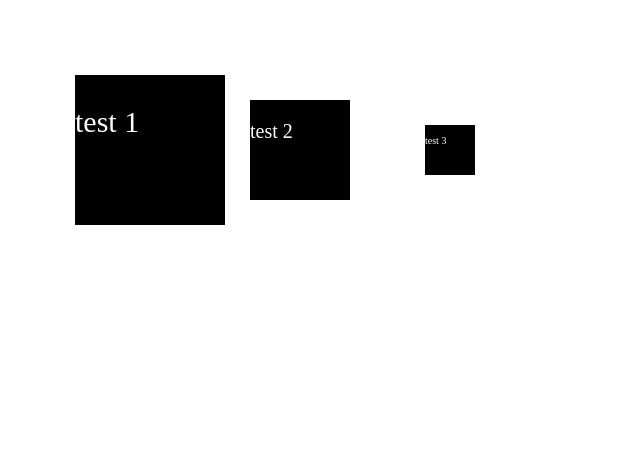
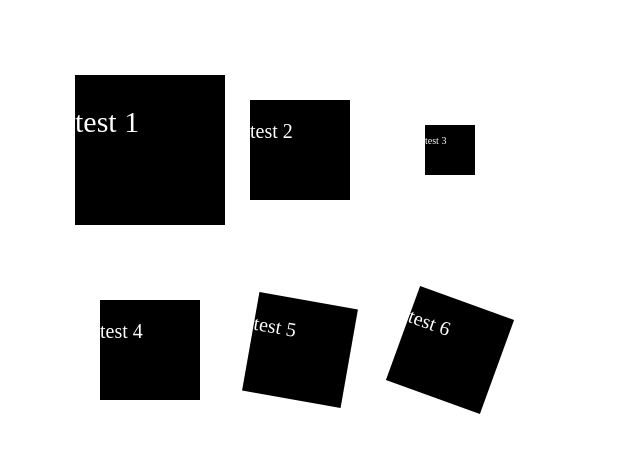
Before and after one commit to furoshiki0223/furoshiki.github.io, a plain HTML site: page ie_issues/1/index.html in a window 1280 px wide. Shown: the whole page, without its empty margins (0-640 px from the left). Drawn offline with Linux system fonts and the light colour scheme.

Commit message:
add IE issue 1 changed.

```diff
--- a/ie_issues/1/index.html
+++ b/ie_issues/1/index.html
@@ -13,22 +13,40 @@ html,body {
 	height : 100px;
 	background-color : black;
 	color : white;
-	top : 100px;
 	font-size: 20px;
 }
 
 .test1 {
+	top : 100px;
 	left : 100px;
 	transform : scale(1.5);
 }
 .test2 {
+	top : 100px;
 	left : 250px;
 	transform : scale(1.0);
 }
 .test3 {
+	top : 100px;
 	left : 400px;
 	transform : scale(0.5);
 }
+.test4 {
+	top : 300px;
+	left : 100px;
+	transform : rotate(0deg);
+}
+.test5 {
+	top : 300px;
+	left : 250px;
+	transform : rotate(10deg);
+}
+.test6 {
+	top : 300px;
+	left : 400px;
+	transform : rotate(20deg);
+}
+
 p {
 	position : fixed;
 }
@@ -45,7 +63,15 @@ p {
 <div class="tile test3">
 	<p>test 3</p>
 </div>
-
+<div class="tile test4">
+	<p>test 4</p>
+</div>
+<div class="tile test5">
+	<p>test 5</p>
+</div>
+<div class="tile test6">
+	<p>test 6</p>
+</div>
 
 </body>
 </html>
```
